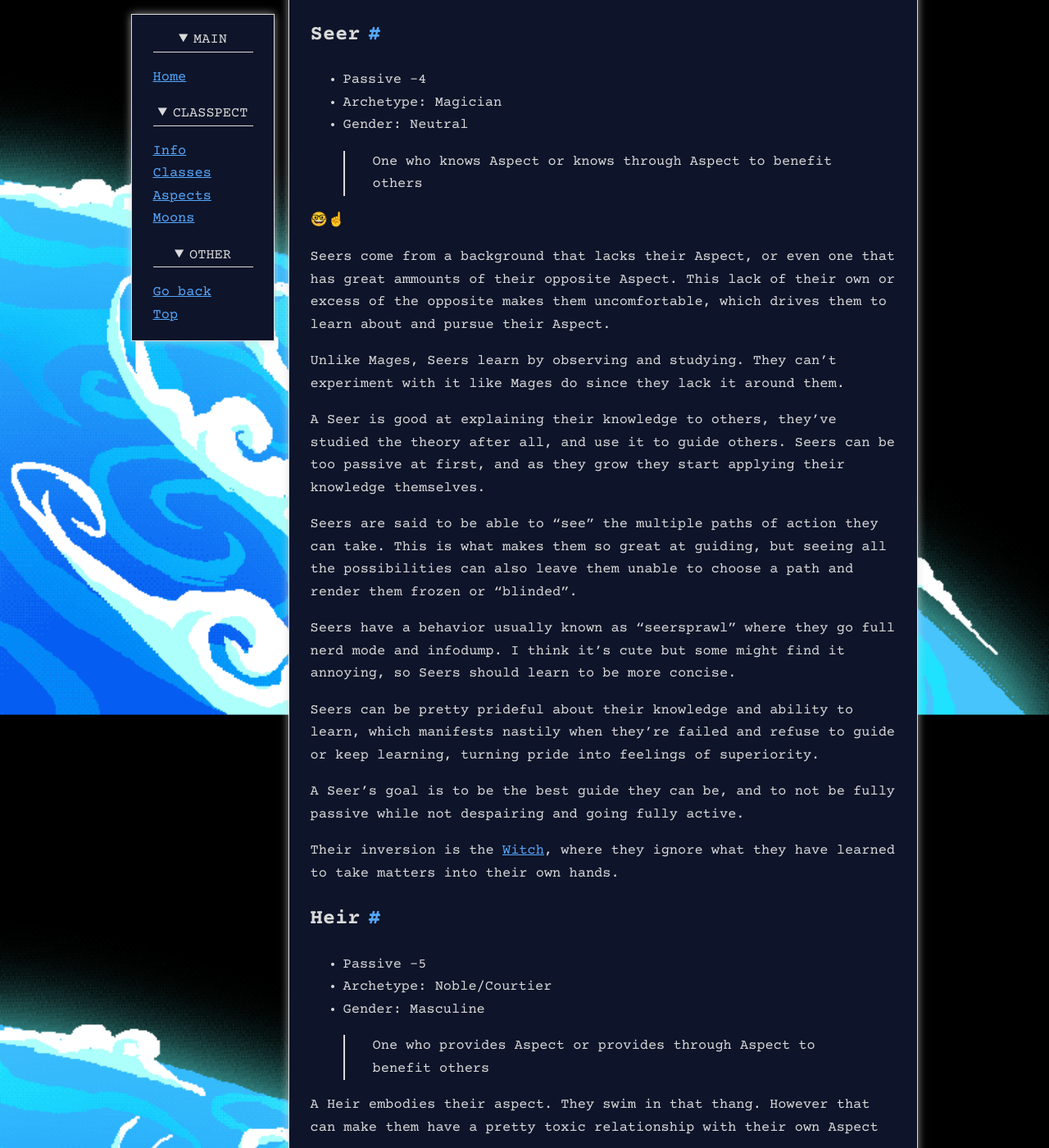
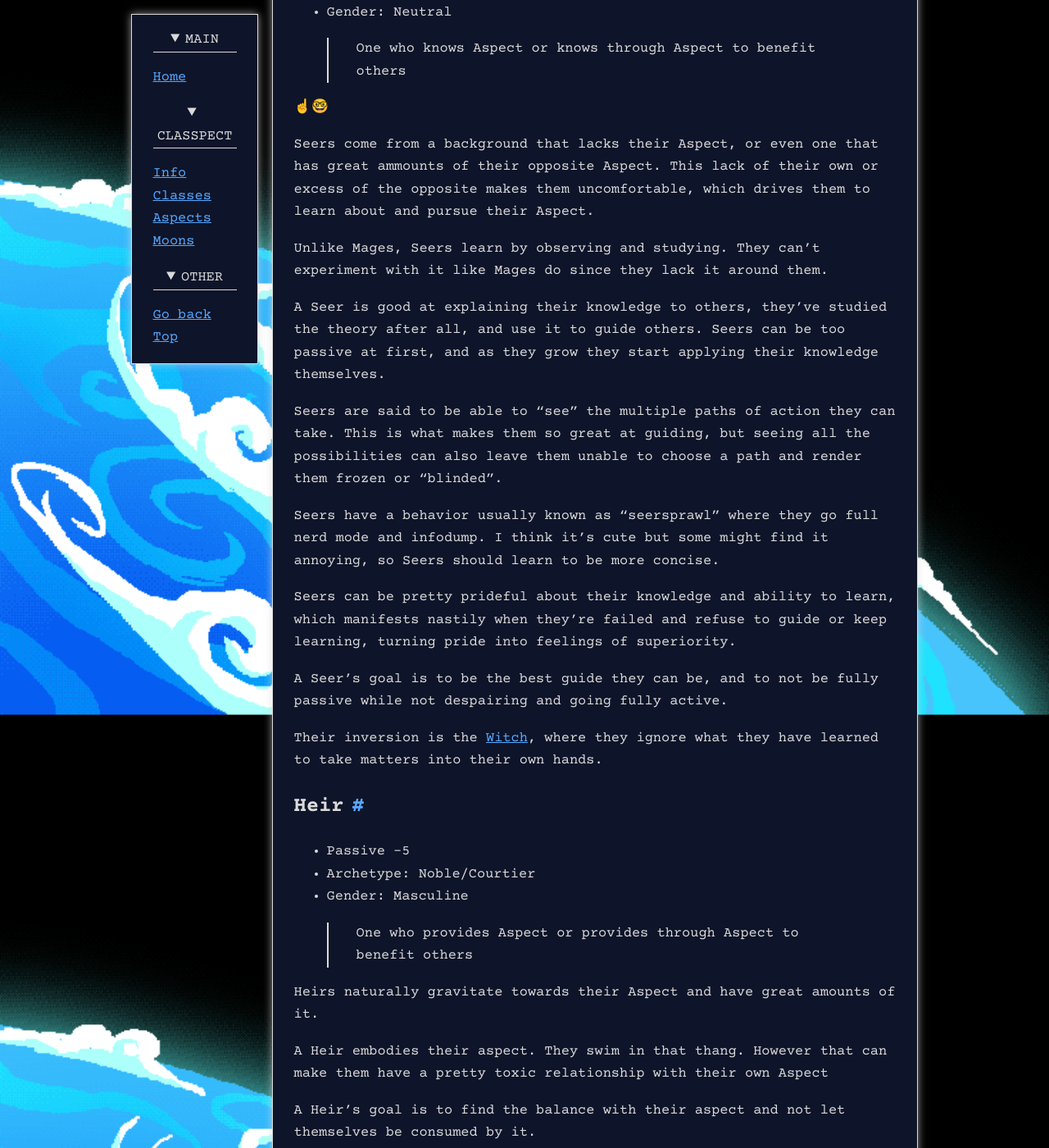
Before and after one commit to NynaSunner/NynaSunner.github.io, a Jekyll site: the page built from shrines/homestuck/classes.md, in a window 1280 px wide and 1400 px high, scrolled down 7376 px. Shown: the whole window at 82% size. Built offline with Jekyll 4.4.1, drawn with Linux system fonts in a browser that asks for light colours.

Commit message:
Fixed navbar in hs

```diff
--- a/assets/css/hs-shrine.css
+++ b/assets/css/hs-shrine.css
@@ -51,7 +51,7 @@ header{
 }
 
 nav{
-    flex: 1 1 calc(20% - 4em - 2px);
+    width: 6em;
     background-color: var(--bg);
     padding: 0 1.5em;
     padding-top: 1em;
@@ -74,7 +74,7 @@ nav summary{
 }
 
 main{
-    flex: 1 1 calc(80% - 3em - 2px);
+    flex: 1 1 70%;
     background-color: var(--bg);
     border: 1px solid var(--border);
     box-shadow: var(--border-shadow);
@@ -83,6 +83,7 @@ main{
 
 @media screen and (max-width: 800px) {
     nav{
+        width: 100%;
         margin: 0;
         position: static;
         margin-bottom: 1em;
@@ -138,6 +139,7 @@ blockquote{
 .emoji{
     height: 1.3em;
     vertical-align: text-bottom;
+    image-rendering: initial;
 }
 
 .center{
--- a/shrines/homestuck/classes.md
+++ b/shrines/homestuck/classes.md
@@ -176,7 +176,7 @@ Their inversion is the [Mage](#mage), where they become extremely stubborn and s
 - Gender: Neutral
 > One who knows Aspect or knows through Aspect to benefit others
 
-🤓☝️
+☝️🤓
 
 Seers come from a background that lacks their Aspect, or even one that has great ammounts of their opposite Aspect. This lack of their own or excess of the opposite makes them uncomfortable, which drives them to learn about and pursue their Aspect.
 
@@ -201,6 +201,8 @@ Their inversion is the [Witch](#witch), where they ignore what they have learned
 - Gender: Masculine
 > One who provides Aspect or provides through Aspect to benefit others
 
+Heirs naturally gravitate towards their Aspect and have great amounts of it.
+
 A Heir embodies their aspect. They swim in that thang. However that can make them have a pretty toxic relationship with their own Aspect
 
 A Heir's goal is to find the balance with their aspect and not let themselves be consumed by it.
```
Also changed, not shown: shrines/homestuck/cs-info.md (+2 -2 lines).
